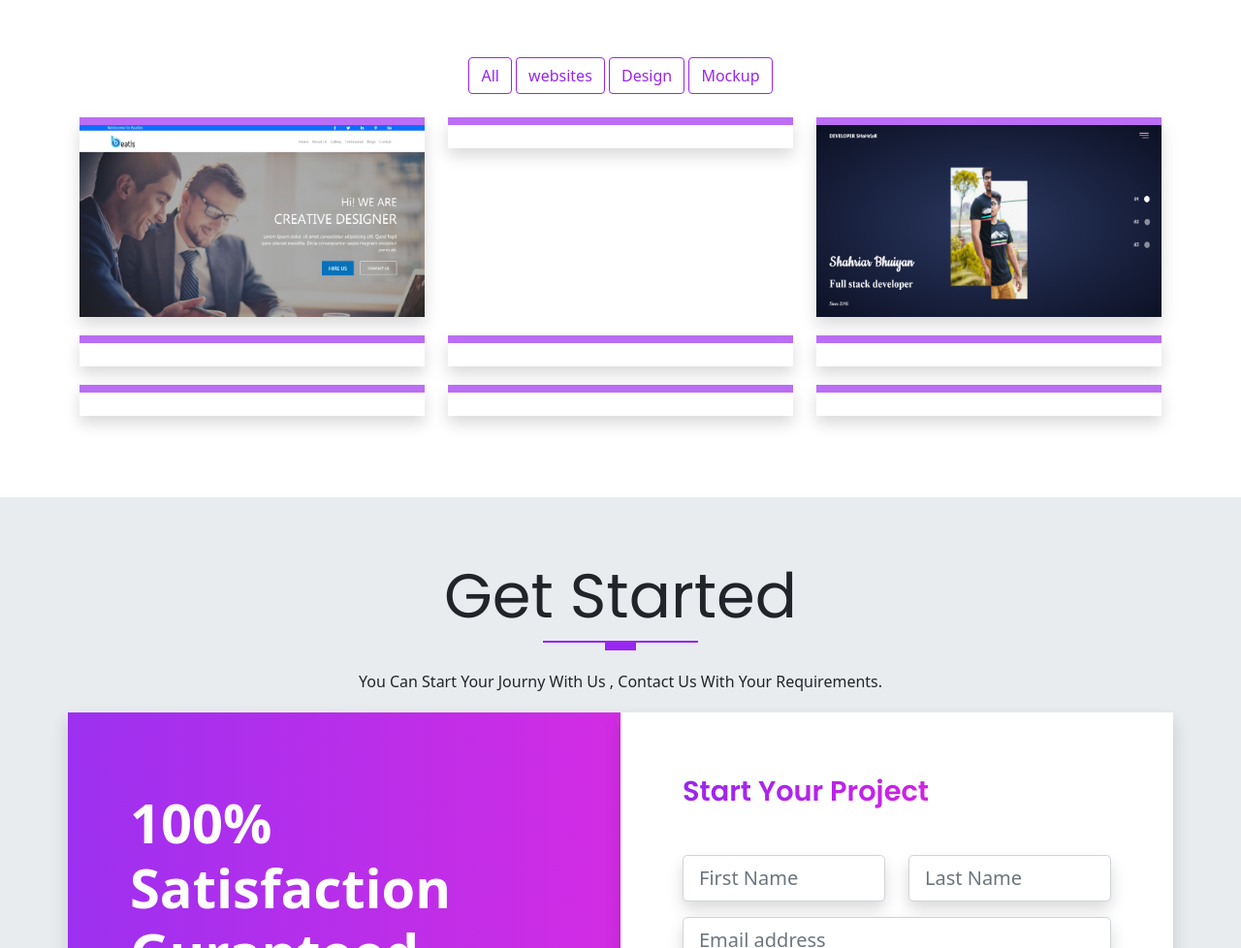
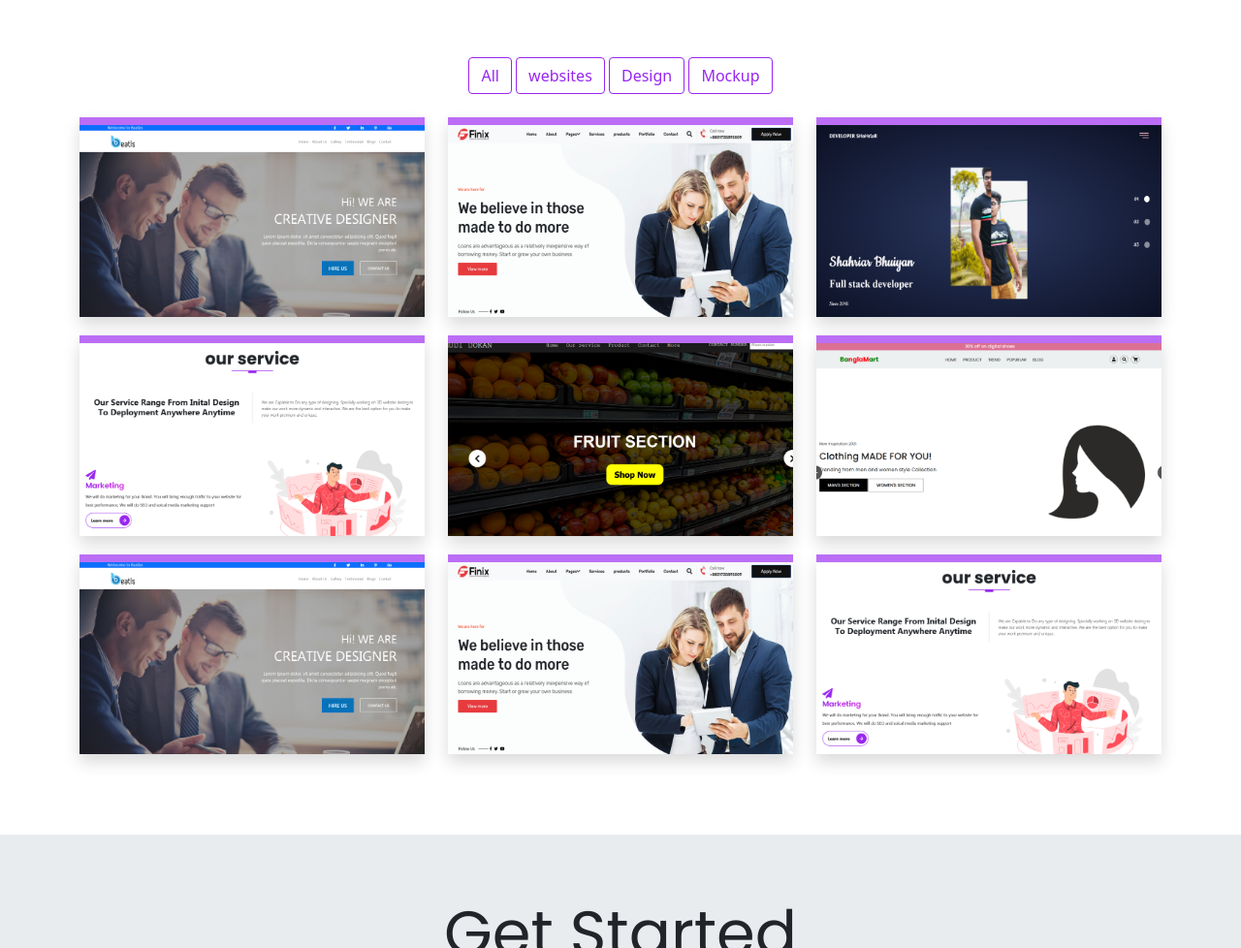
Before and after one commit to Shahriar-Bhuiyan/ShahriarTech, a website: page index.html in a window 1280 px wide. Shown: the part 5260-6238 px from the top of the page at 97% size. Drawn offline with nearby package versions, Linux system fonts and the light colour scheme; files that its build step writes are made by us from their sources; the site is published under a folder, as on GitHub Pages, so addresses that start at the root find nothing.

Commit message:
shahriarTech

```diff
--- a/index.html
+++ b/index.html
@@ -440,7 +440,7 @@
           </div>
           <div class="col-lg-4 col-md-6">
             <div class="protfolio-box shadow">
-              <img src="/Images/portfolio/2.jpg" alt="" title="protfolio 2 picture" class="img-fluid">
+              <img src="./Images/portfolio/2.jpg" alt="" title="protfolio 2 picture" class="img-fluid">
               <div class="protfolio-info">
                 <div class="caption">
                   <h4>Project Name goes here 2</h4>
@@ -462,7 +462,7 @@
           </div>
           <div class="col-lg-4 col-md-6">
             <div class="protfolio-box shadow">
-              <img src="/Images/portfolio/4.jpg" alt="" title="protfolio 4 picture" class="img-fluid">
+              <img src="./Images/portfolio/4.jpg" alt="" title="protfolio 4 picture" class="img-fluid">
               <div class="protfolio-info">
                 <div class="caption">
                   <h4>Project Name goes here 4</h4>
@@ -473,7 +473,7 @@
           </div>
           <div class="col-lg-4 col-md-6">
             <div class="protfolio-box shadow">
-              <img src="/Images/portfolio/5.jpg" alt="" title="protfolio 5 picture" class="img-fluid">
+              <img src="./Images/portfolio/5.jpg" alt="" title="protfolio 5 picture" class="img-fluid">
               <div class="protfolio-info">
                 <div class="caption">
                   <h4>Project Name goes here 5</h4>
@@ -484,7 +484,7 @@
           </div>
           <div class="col-lg-4 col-md-6">
             <div class="protfolio-box shadow">
-              <img src="/Images/portfolio/6.jpg" alt="" title="protfolio 6 picture" class="img-fluid">
+              <img src="./Images/portfolio/6.jpg" alt="" title="protfolio 6 picture" class="img-fluid">
               <div class="protfolio-info">
                 <div class="caption">
                   <h4>Project Name goes here 6</h4>
@@ -495,7 +495,7 @@
           </div>
           <div class="col-lg-4 col-md-6">
             <div class="protfolio-box shadow">
-              <img src="/Images/portfolio/1.jpg" alt="" title="protfolio 7 picture" class="img-fluid">
+              <img src="./Images/portfolio/1.jpg" alt="" title="protfolio 7 picture" class="img-fluid">
               <div class="protfolio-info">
                 <div class="caption">
                   <h4>Project Name goes here 7</h4>
@@ -506,7 +506,7 @@
           </div>
           <div class="col-lg-4 col-md-6">
             <div class="protfolio-box shadow">
-              <img src="/Images/portfolio/2.jpg" alt="" title="protfolio 8 picture" class="img-fluid">
+              <img src="./Images/portfolio/2.jpg" alt="" title="protfolio 8 picture" class="img-fluid">
               <div class="protfolio-info">
                 <div class="caption">
                   <h4>Project Name goes here 8</h4>
@@ -517,7 +517,7 @@
           </div>
           <div class="col-lg-4 col-md-6">
             <div class="protfolio-box shadow">
-              <img src="/Images/portfolio/4.jpg" alt="" title="protfolio 9 picture" class="img-fluid">
+              <img src="./Images/portfolio/4.jpg" alt="" title="protfolio 9 picture" class="img-fluid">
               <div class="protfolio-info">
                 <div class="caption">
                   <h4>Project Name goes here 9</h4>
```
